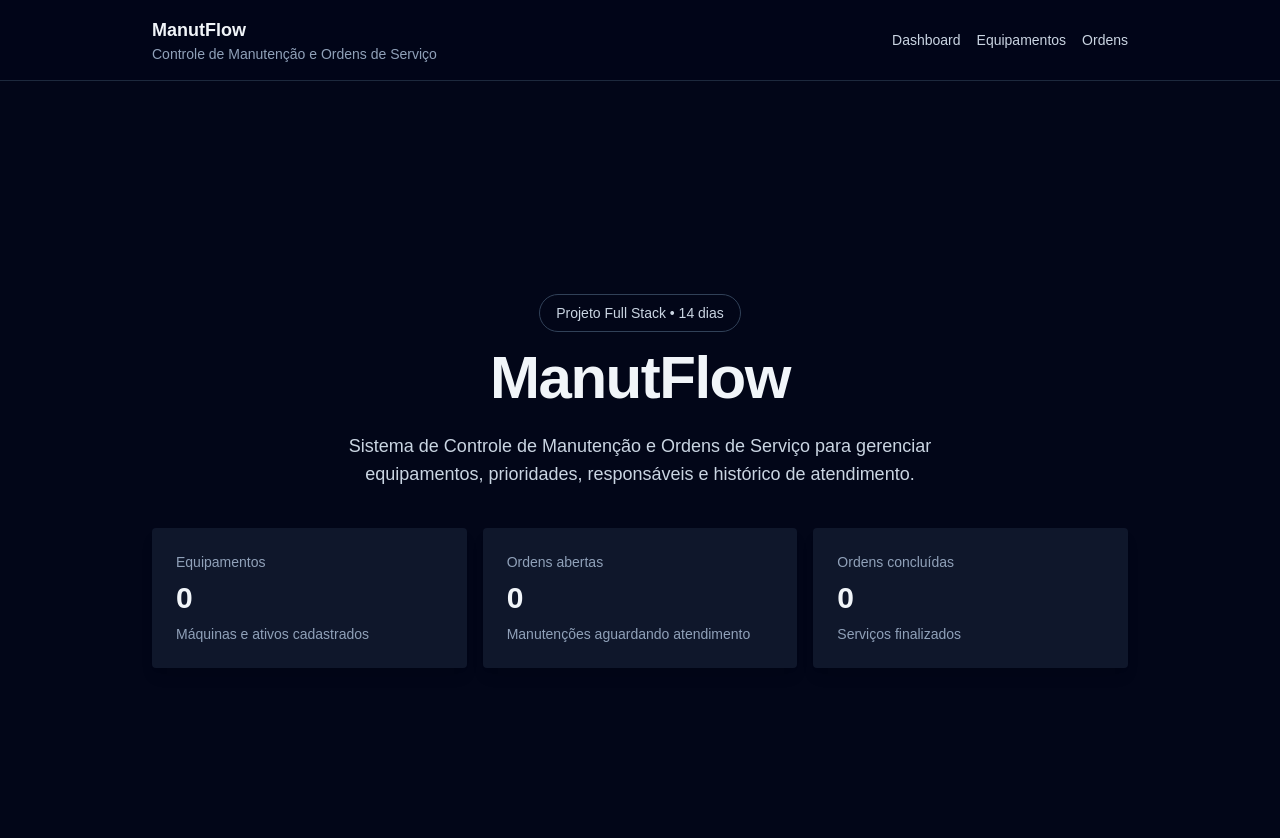
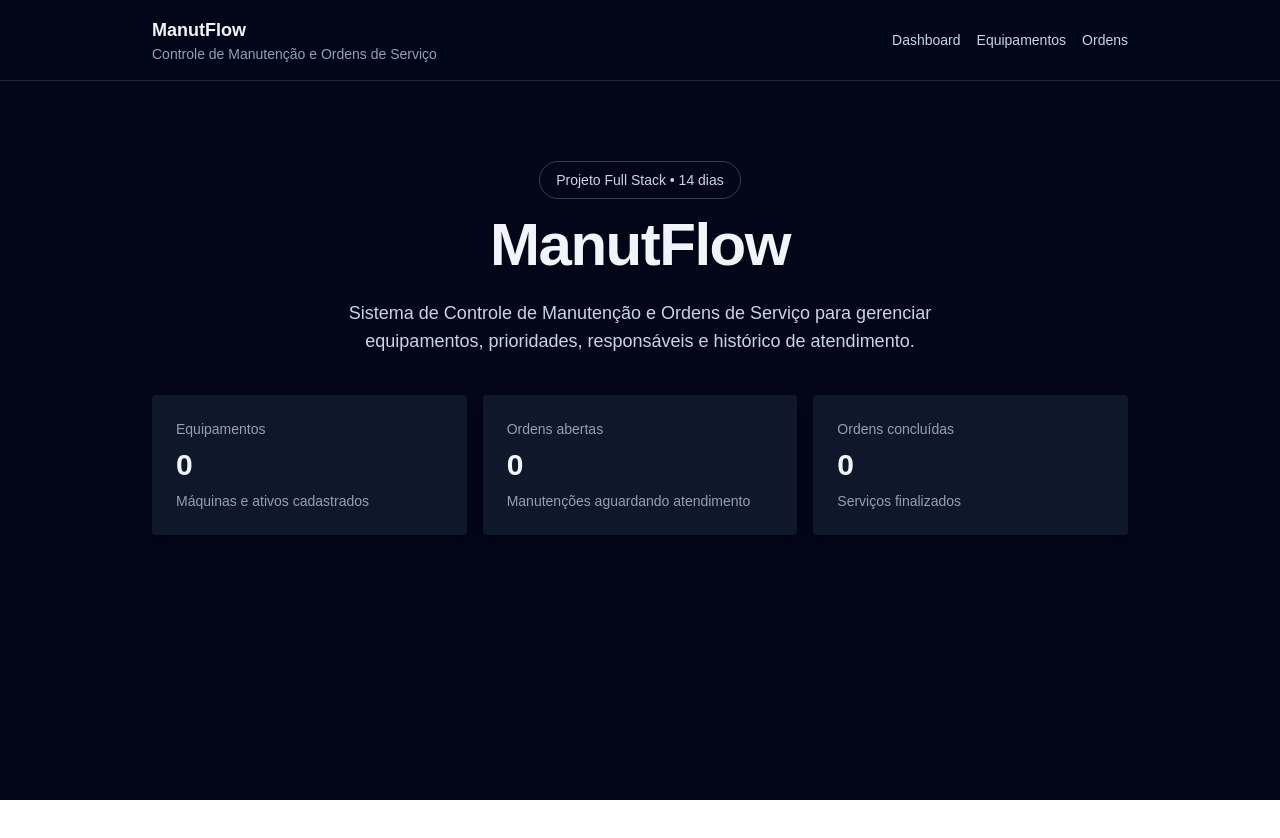
Before and after one commit to tharcio09/manutflow, a Next.js app: page / in a window 1280 px wide. Shown: the top 838 px of the page. After the commit the page ends 800 px from the top, so only its background shows below. Built offline with nearby package versions, Linux system fonts and the light colour scheme.

Commit message:
refactor: cria layout base da aplicacao

```diff
--- a/src/app/equipamentos/page.tsx
+++ b/src/app/equipamentos/page.tsx
@@ -1,10 +1,8 @@
-import { AppHeader } from "@/components/layout/app-header";
+import { AppShell } from "@/components/layout/app-shell";
 
 export default function EquipamentosPage() {
   return (
-    <main className="min-h-screen bg-slate-950 text-slate-100">
-      <AppHeader />
-
+    <AppShell>
       <section className="mx-auto max-w-5xl px-6 py-10">
         <h1 className="text-3xl font-bold">Equipamentos</h1>
 
@@ -12,6 +10,6 @@ export default function EquipamentosPage() {
           Aqui vamos cadastrar e listar os equipamentos da empresa.
         </p>
       </section>
-    </main>
+    </AppShell>
   );
 }
--- a/src/app/ordens/page.tsx
+++ b/src/app/ordens/page.tsx
@@ -1,10 +1,8 @@
-import { AppHeader } from "@/components/layout/app-header";
+import { AppShell } from "@/components/layout/app-shell";
 
 export default function OrdensPage() {
   return (
-    <main className="min-h-screen bg-slate-950 text-slate-100">
-      <AppHeader />
-
+    <AppShell>
       <section className="mx-auto max-w-5xl px-6 py-10">
         <h1 className="text-3xl font-bold">Ordens de Serviço</h1>
 
@@ -12,6 +10,6 @@ export default function OrdensPage() {
           Aqui vamos criar, listar e acompanhar as ordens de manutenção.
         </p>
       </section>
-    </main>
+    </AppShell>
   );
 }
--- a/src/app/page.tsx
+++ b/src/app/page.tsx
@@ -1,11 +1,10 @@
-import { AppHeader } from "@/components/layout/app-header";
+import { AppShell } from "@/components/layout/app-shell";
 import { DashboardOverview } from "@/features/dashboard/dashboard-overview";
 
 export default function Home() {
   return (
-    <main className="min-h-screen bg-slate-950 text-slate-100">
-      <AppHeader />
-      <section className="mx-auto flex min-h-screen max-w-5xl flex-col justify-center px-6 py-12">
+    <AppShell>
+      <section className="mx-auto flex max-w-5xl flex-col justify-center px-6 py-20">
         <div className="text-center">
           <p className="mb-4 inline-flex rounded-full border border-slate-700 px-4 py-2 text-sm text-slate-300">
             Projeto Full Stack • 14 dias
@@ -21,9 +20,9 @@ export default function Home() {
             atendimento.
           </p>
         </div>
+
         <DashboardOverview />
-
       </section>
-    </main>
+    </AppShell>
   );
 }
--- /dev/null
+++ b/src/components/layout/app-shell.tsx
@@ -0,0 +1,15 @@
+import type { ReactNode } from "react";
+import { AppHeader } from "./app-header";
+
+type AppShellProps = {
+    children: ReactNode;
+};
+
+export function AppShell({ children }: AppShellProps) {
+    return (
+        <main className="min-h-screen bg-slate-950 text-slate-100">
+            <AppHeader />
+            {children}
+        </main>
+    );
+}
```
